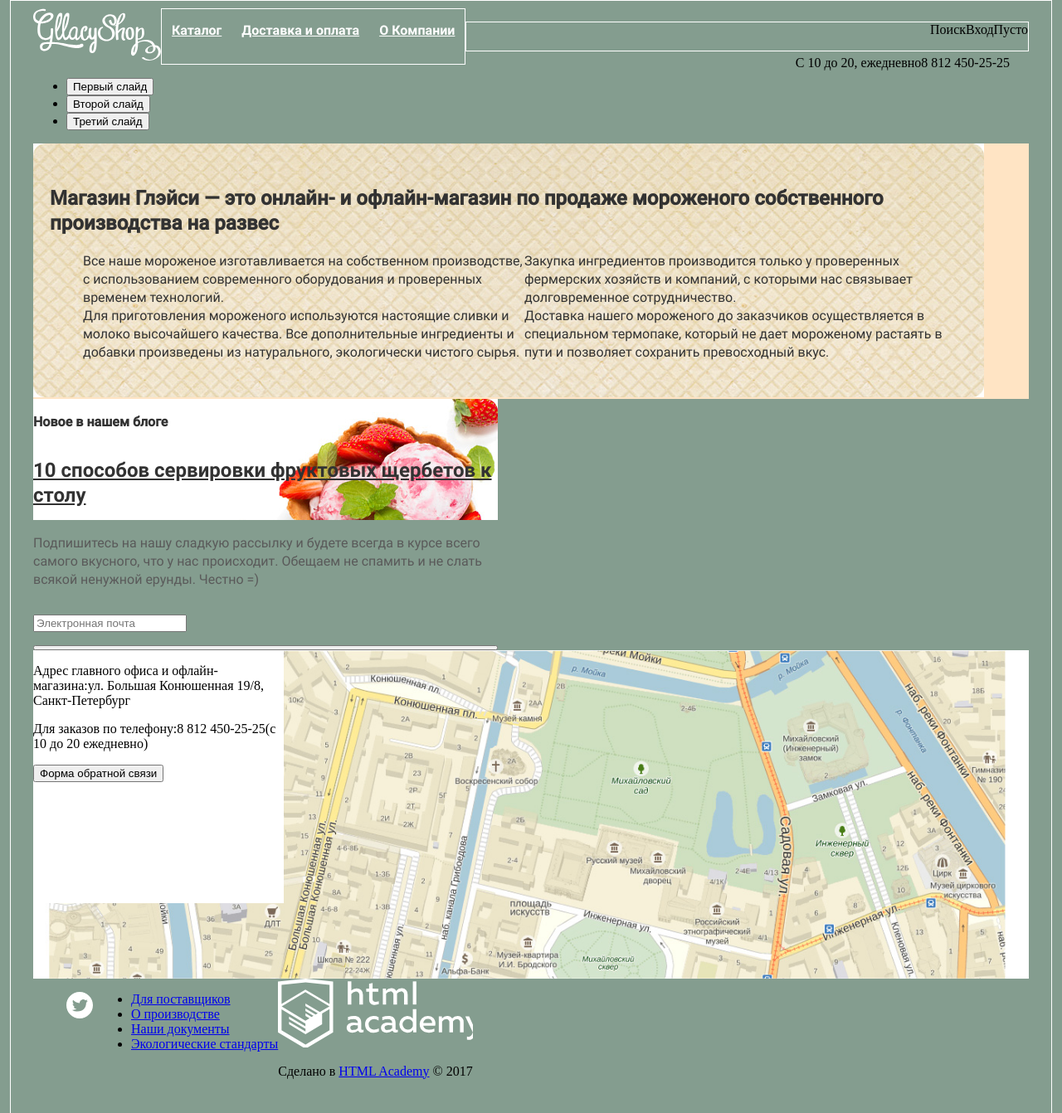
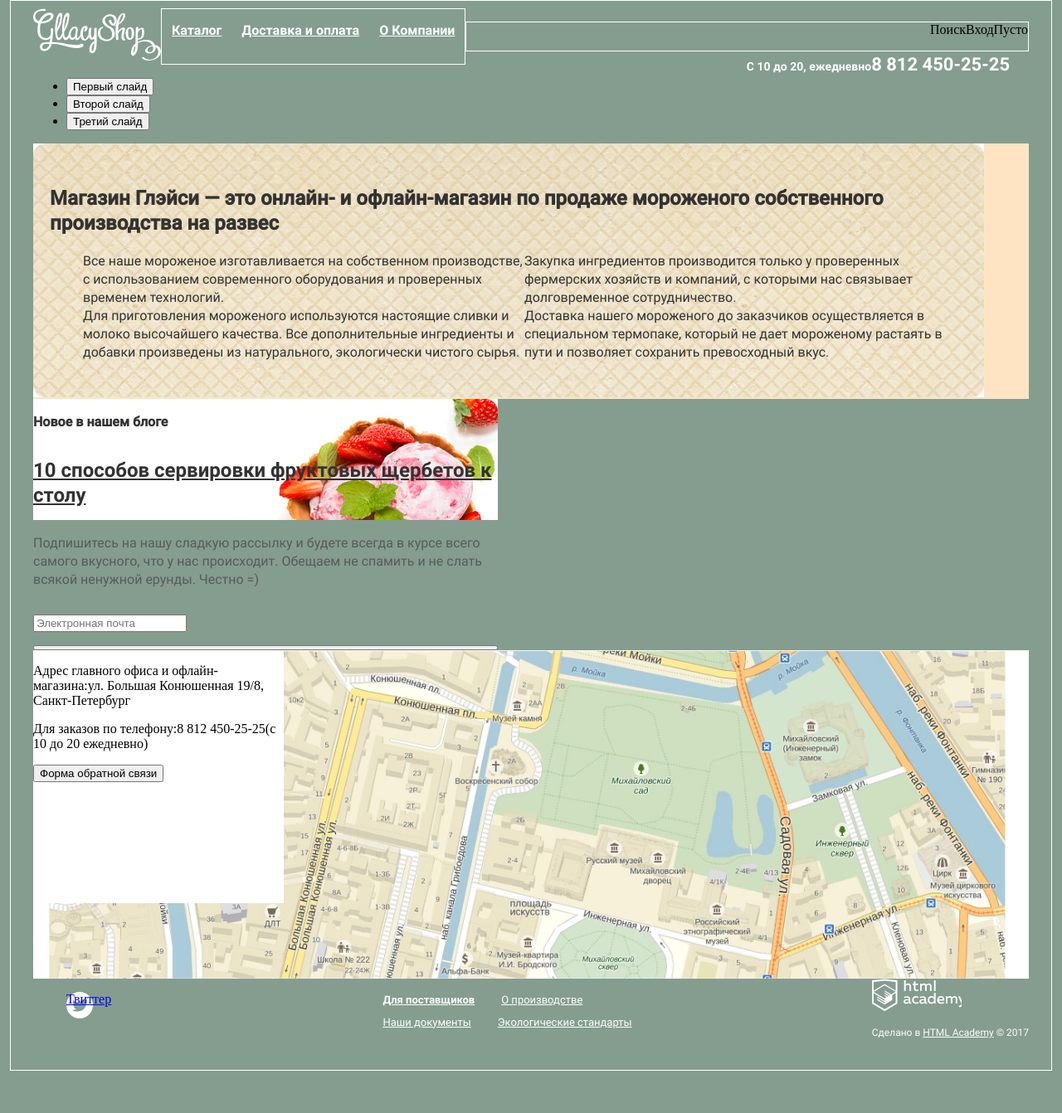
Before and after one commit to bezprobeloff/gllacy, a plain HTML site: page index.html in a window 1280 px wide. Shown: the whole page at 83% size. After the commit the page ends 1291 px from the top, so only its background shows below. Drawn offline with Linux system fonts and the light colour scheme; files whose address does not match are found by name.

Commit message:
Доработка с текстом

```diff
--- a/css/style.css
+++ b/css/style.css
@@ -140,6 +140,19 @@ body {
   top: 50px;
   right: 50px;
 }
+.work-time {
+  font-family: "Roboto-bold";
+  font-size: 14px;
+  line-height: 16px;
+  color: #ffffff;
+}
+span.call-number {
+  font-family: "Roboto-bold";
+  font-size: 22px;
+  line-height: 24px;
+  color: #ffffff;
+
+}
 
 /* Оформляем main */
 .features {
@@ -233,6 +246,7 @@ input.email-subscribe {
 /* footer */
 .footer {
   display: flex;
+  justify-content: space-between;
 }
 .social-list {
   display: flex;
@@ -240,11 +254,47 @@ input.email-subscribe {
 .social-item   {
   display: flex;
   list-style: none;
-
-}
-.twitter  {
-  background:  url(E:/Projects/914819-gllacy/img/twitter-icon.svg) no-repeat;
   width: 38px;
   height: 38px;;
 
 }
+.twitter a {
+  background:  url(E:/Projects/914819-gllacy/img/twitter-icon.svg) no-repeat;
+}
+
+
+.docs-list {
+  display: flex;
+  flex-wrap: wrap;
+  width: 400px;
+
+}
+.doc-link {
+  list-style: none;
+  margin-right: 32px;
+}
+.doc-link a {
+  font-family: "Roboto";
+  font-size: 13px;
+  line-height: 18px;
+  color: #fefefe;
+}
+.doc-link:first-child a {
+  font-family: "Roboto-bold";
+
+}
+
+
+
+.copyright img {
+  width: 108px;
+  height: 39px;
+}
+.copyright p,
+.copyright a
+{
+  font-family: "Roboto";
+  font-size: 12px;
+  line-height: 18px;
+  color: #fefefe;
+}
--- a/index.html
+++ b/index.html
@@ -8,7 +8,7 @@
   </head>
 <body>
 <header class="header">
-  <a href="" class="header-logo">
+  <a class="header-logo">
     <img src="img/logo.svg" alt="Логотип Глейси">
   </a>
   <nav class="main-nav">
@@ -118,7 +118,7 @@
 </section>
 <footer class="footer">
   <ul class="social-list">
-    <li class="social-item twitter"><a href="#" title="Наш twitter"><span class="visually-hidden">Твиттер</span></a></li>
+    <li class="social-item twitter"><a href="#" title="Наш twitter"><span class="visually-hidden1">Твиттер</span></a></li>
     <li class="social-item insta"><a href="#" title="Наш Instagramm"><span class="visually-hidden">Instagramm</span></a></li>
     <li class="social-item fb"><a href="#" title="Наш facebook"><span class="visually-hidden">Facebook</span></a></li>
     <li class="social-item vk"><a href="#" title="Наш Vkontate"><span class="visually-hidden">VK</span></a></li>
```
Also changed, not shown: catalog.html (+8 -8 lines).
